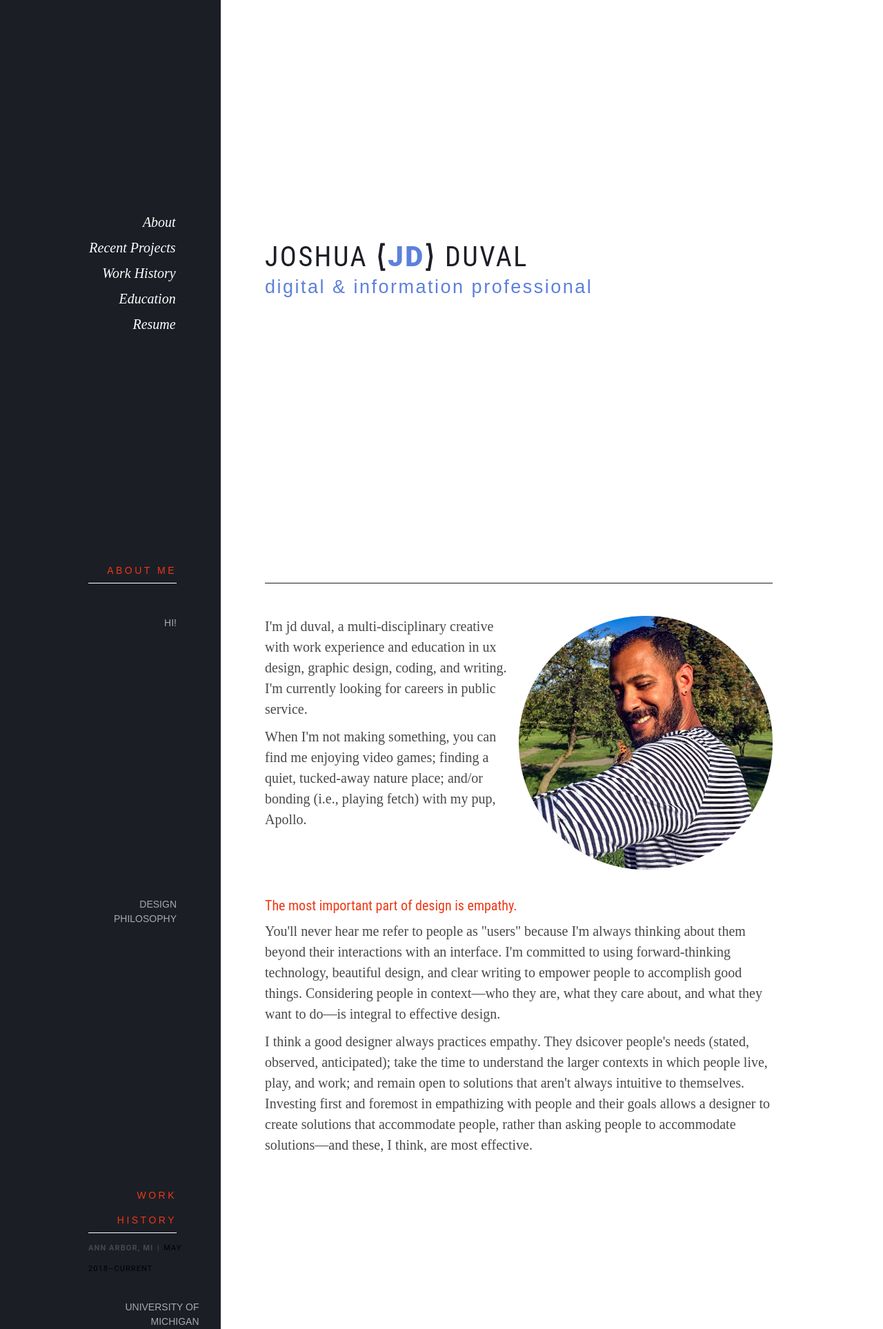
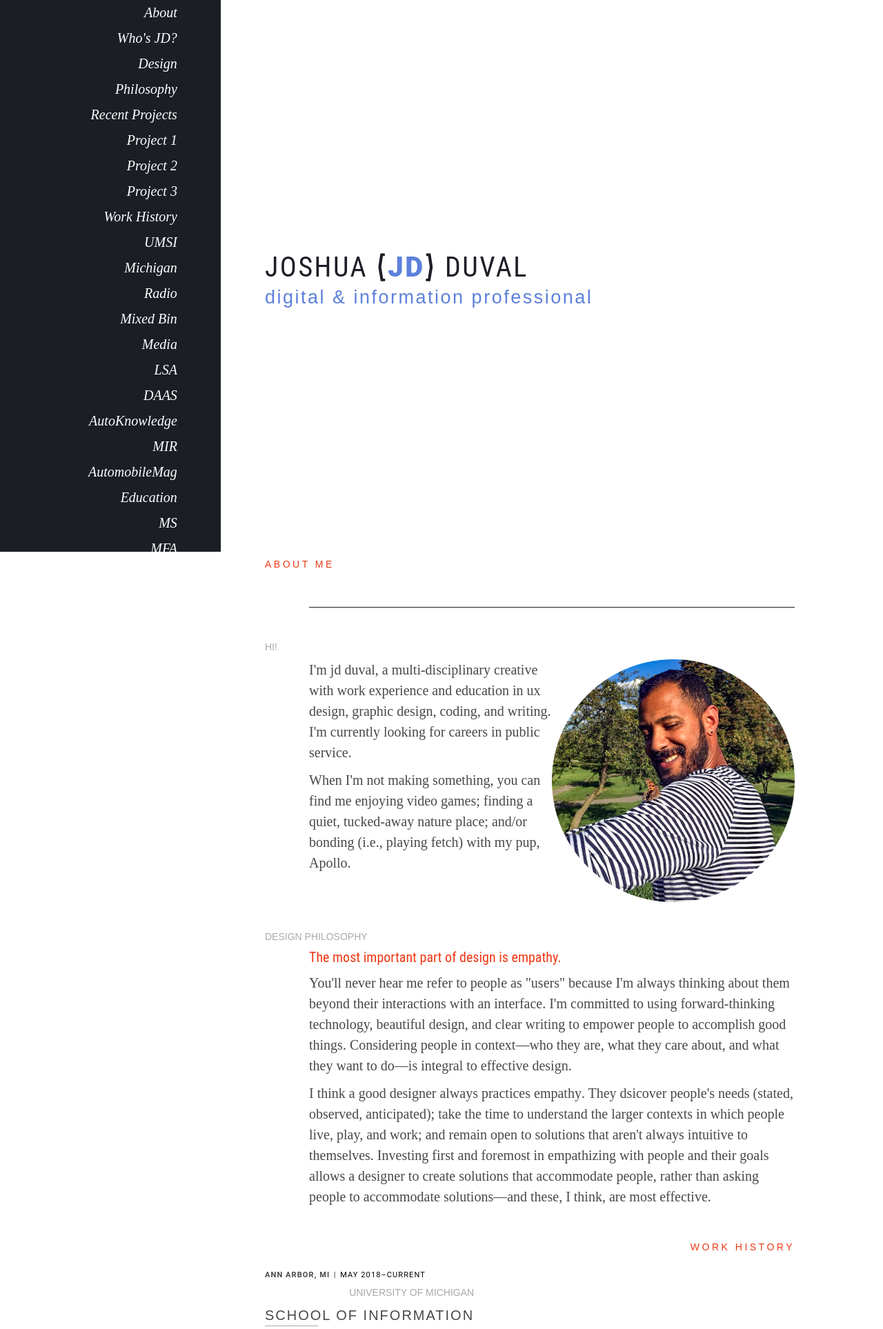
Before and after one commit to duvaljd/portfolio, a Python web app: template templates/index.html in a window 1280 px wide. Shown: the top 1927 px of the page at 69% size. Run offline with Jinja, Linux system fonts and the light colour scheme; the template is opened without the code that fills it, so the values that code supplies are empty; some web fonts are replaced.

Commit message:
Working landing with sticky sidebar & transforming header

```diff
--- a/static/css/style.css
+++ b/static/css/style.css
@@ -61,21 +44,39 @@ a:active {
  border-bottom: .5px solid;
 }
 
-/* Main content (unordered list) */
+/* Main structure */
+.page-container {
+ display: flex;
+ flex-flow: row nowrap;
+ }
 
-.main {
+.sidebar {
+ display: inline-flex;
+ flex-flow: column wrap;
+ width: 25vw;
+ height: 100vh;
+ padding: 0 5vw 0 10vw;
+ position: fixed;
+ background: #1c1e26;
+ }
+
+.page-content {
  height: 100%;
  width: 100%;
  margin: 0;
- padding: 0;
+ padding: 0 10vw 0 30vw;
  list-style-type: none;
  background: #fff;
  }
 
-/** navigation **/
+/* Navigation */
 nav {
  display: flex;
  width: 100%;
+ }
+
+nav h1 {
+  display: none;
  }
 
 nav ul {
@@ -86,30 +87,22 @@ nav ul {
  padding: 0;
  }
 
-nav#top-nav ul {
- flex-flow: row nowrap;
-}
-
 nav ul li {
  font-size: 1.8rem;
  padding: 0;
  text-align: right;
  }
 
-nav#top-nav ul li {
- padding-right: 2vw;
-}
-
-nav#top-nav ul li:last-of-type {
- padding-right: 0;
-}
-
 nav a {
  color: #fff;
  }
 
-/** banner **/
+
+/* Header */
 header {
+ height: 100vh;
+ width: 100%;
+ justify-content: center;
  display: flex;
  flex-flow: column nowrap;
  }
@@ -126,11 +119,11 @@ h1 {
  line-height: 6rem;
 }
 
-h1#body-h1::before {
+#home h1::before {
  content: "joshua ";
 }
 
-h1#body-h1::after {
+#home h1::after {
  content: " duval";
 }
 
@@ -177,11 +180,7 @@ section {
 }
 
 .section-title, .slide-header {
- display: inline-flex;
- flex-flow: column wrap;
- width: 25vw;
- padding: 0 5vw 0 10vw;
- background: #1c1e26;
+
 }
 
 .header .section-title {
--- a/static/scripts/javascript.js
+++ b/static/scripts/javascript.js
@@ -61,30 +61,28 @@ function jump(elID) {
 //Sticky navigation
 $(function() {
 
- var bodynav_container = $('.nav-container');
- var bodynav = $('#body-nav');
- var topnav = $('#top-nav')
- var bodyh1 = $('#body-h1');
- var bodyh2 = $('#body-h2');
- var height = bodynav_container.outerHeight()
+ var brand_Container = $('.sidebar .container');
+ var brand_Height = brand_Container.outerHeight();
+ var brand = $('nav h1');
+ var header = $('header');
+ var header_Height = header.outerHeight();
+ var header_h1 = $('header h1');
+ var header_h2 = $('header h2');
 
- bodynav.waypoint({
+ header_h2.waypoint({
   handler: function(direction) {
 
    if (direction == 'down') {
-    bodynav.css('display', 'none');
-    bodyh1.css('display', 'none');
-    bodyh2.css('display', 'none');
-    topnav.css('display', 'flex');
+    header_h1.css({'display': 'none'});
+    header_h2.css({'display': 'none'});
+    brand.css({'display': 'flex', 'position': 'fixed', 'color': '#fff', 'padding-top': '5vh'});
     console.log("Yes I'm triggering");
 
    } else {
     console.log('here we are');
-    topnav.css('display', 'none');
-    bodynav_container.css('height', height);
-    bodynav.css('display', 'flex');
-    bodyh1.css('display', 'initial');
-    bodyh2.css('display', 'initial');
+    header_h1.css({'display': 'initial'});
+    header_h2.css({'display': 'flex'});
+    brand.css({'display': 'none'});
    }
   }
  });
@@ -94,5 +92,5 @@ $(".section-anchor").click(function(event){
  var windowHeight = $(window).height();
  event.preventDefault();
  $('html,body').animate({
-  scrollTop: $(this.hash).offset().top + -(.15 * windowHeight)}, 500);
+  scrollTop: $(this.hash).offset().top + -(.05 * windowHeight)}, 500);
 });
--- a/templates/body-nav.html
+++ /dev/null
@@ -1,11 +0,0 @@
-     <nav id="body-nav">
-      <ul>
-
-       <li><a href="#about" name="about" class="section-anchor">About</a></li>
-       <li><a href="#recent" name="recent" class="section-anchor">Recent Projects</a></li>
-       <li><a href="#work" name="work" class="section-anchor">Work History</a></li>
-       <li><a href="#education" name="education" class="section-anchor">Education</a></li>
-       <li><a href="../static/files/duval-jd_resume.pdf" target="_blank">Resume</a></li>
-
-      </ul>
-     </nav>
--- a/templates/desktop.ini
+++ /dev/null
@@ -1,4 +0,0 @@
-[.ShellClassInfo]
-InfoTip=This folder is shared online.
-IconFile=C:\Program Files\Google\Drive\googledrivesync.exe
-IconIndex=16
--- a/templates/header.html
+++ b/templates/header.html
@@ -1,16 +1,10 @@
     <section id="home">
-     <div class="section-header">
-      <div class="section-title nav-container">
-       {% include 'body-nav.html' %}
-      </div>
+      <header>
 
-      <header class="section-blank">
-
-       <h1 id="body-h1">
+       <h1>
         <span class="brackets">(</span><strong>jd</strong><span class="brackets">)</span>
        </h1>
 
-       <h2 id="body-h2">Digital & Information Professional</h2>
+       <h2>Digital & Information Professional</h2>
      </header>
-    </div>
    </section>
--- a/templates/index.html
+++ b/templates/index.html
@@ -17,21 +17,19 @@
   </head>
 
  <body>
- 	{% include 'top-nav.html' %}
-  <ul class="main">
-   <li class="header">
-    {% include 'header.html' %}
-   </li>
-   <li class="about">
-   	{% include 'about.html' %}
-   </li>
-   <li>
-   	{% include 'work.html' %}
-   </li>
-   <li>
-   	{% include 'education.html' %}
-   </li>
-  </ul>
+ 	<div class="page-container">
+
+ 		<nav class="sidebar">
+ 			{% include 'nav.html' %}
+ 		</nav>
+
+	  <ul class="page-content">
+	   <li class="section-container">{% include 'header.html' %}</li>
+	   <li class="section-container">{% include 'about.html' %}</li>
+	   <li class="section-container">{% include 'work.html' %}</li>
+	   <li class="section-container">{% include 'education.html' %}</li>
+	  </ul>
+	 </div>
  </body>
 
  <script src="static/scripts/javascript.js"></script>
--- a/templates/nav.html
+++ b/templates/nav.html
@@ -1,11 +1,36 @@
-     <nav id="top">
-      <ul>
+    <div class="container">
+     <h1>
+      <span class="brackets">(</span>
+      <strong><a href="#home" class="section-anchor" name='home'>jd</a></strong>
+      <span class="brackets">)</span>
+     </h1>
+    </div>
 
-       <li><a class="section-anchor" onclick="jump('about')">About</a></li>
-       <li><a class="section-anchor" onclick="jump('recent')">Recent Projects</a></li>
-       <li><a class="section-anchor" onclick="jump('work')">Work History</a></li>
-       <li><a class="section-anchor" onclick="jump('education')">Education</a></li>
-       <li><a href="../static/files/duval-jd_resume.pdf" target="_blank">Resume</a></li>
+    <ul>
+     <li><a href="#about" name="about" class="section-anchor">About</a></li>
+     <li><a href="#about-1" name="about-1" class="content-anchor">Who's JD?</a></li>
+     <li><a href="#about-1" name="about-1" class="content-anchor">Design Philosophy</a></li>
 
-      </ul>
-     </nav>
+     <li><a href="#recent" name="recent" class="section-anchor">Recent Projects</a></li>
+     <li><a href="#recent-1" name="recent-1" class="content-anchor">Project 1</a></li>
+     <li><a href="#recent-2" name="recent-2" class="content-anchor">Project 2</a></li>
+     <li><a href="#recent-3" name="recent-3" class="content-anchor">Project 3</a></li>
+
+     <li><a href="#work" name="work" class="section-anchor">Work History</a></li>
+     <li><a href="#work-1" name="work-1" class="content-anchor">UMSI</a></li>
+     <li><a href="#work-2" name="work-2" class="content-anchor">Michigan Radio</a></li>
+     <li><a href="#work-3" name="work-3" class="content-anchor">Mixed Bin Media</a></li>
+     <li><a href="#work-4" name="work-4" class="content-anchor">LSA</a></li>
+     <li><a href="#work-5" name="work-5" class="content-anchor">DAAS</a></li>
+     <li><a href="#work-6" name="work-6" class="content-anchor">AutoKnowledge</a></li>
+     <li><a href="#work-7" name="work-7" class="content-anchor">MIR</a></li>
+     <li><a href="#work-8" name="work-8" class="content-anchor">AutomobileMag</a></li>
+
+     <li><a href="#education" name="education" class="section-anchor">Education</a></li>
+     <li><a href="#education-1" name="education-1" class="content-anchor">MS</a></li>
+     <li><a href="#education-2" name="education-2" class="content-anchor">MFA</a></li>
+     <li><a href="#education-3" name="education-3" class="content-anchor">BA</a></li>
+     <li><a href="#education-4" name="education-4" class="content-anchor">AA</a></li>
+
+     <li><a href="../static/files/duval-jd_resume.pdf" class="external-link" target="_blank">Resume</a></li>
+    </ul>
--- a/templates/top-nav.html
+++ /dev/null
@@ -1,13 +0,0 @@
-  <nav id="top-nav">
-   <h1 id="top-h1">
-    <span class="brackets">(</span><strong><a href="#home" class="section-anchor" name='home'>jd</a></strong><span class="brackets">)</span>
-   </h1>
-
-   <ul>
-    <li><a href="#about" name="about" class="section-anchor">About</a></li>
-    <li><a href="#recent" name="recent" class="section-anchor">Recent Projects</a></li>
-    <li><a href="#work" name="work" class="section-anchor">Work History</a></li>
-    <li><a href="#education" name="education" class="section-anchor">Education</a></li>
-    <li><a href="../static/files/duval-jd_resume.pdf" target="_blank">Resume</a></li>
-   </ul>
-  </nav>
```
Also changed, not shown: other parts of static/css/style.css (+14 -52 lines). Lines whose indentation alone changed are shown as unchanged.
